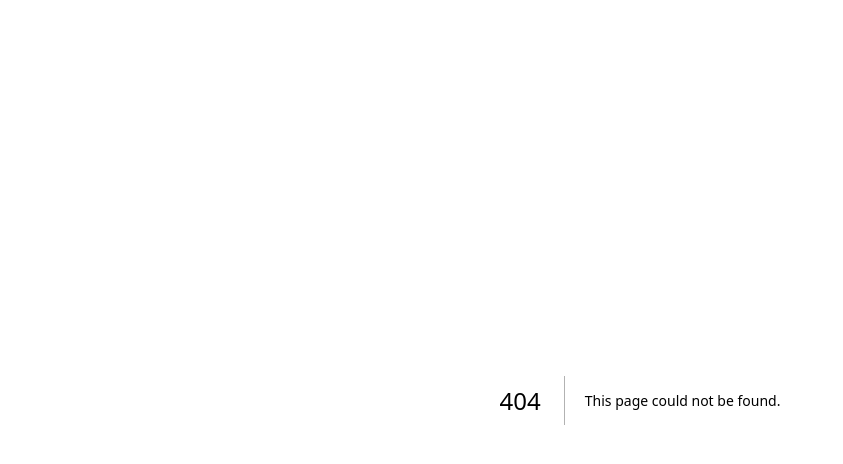
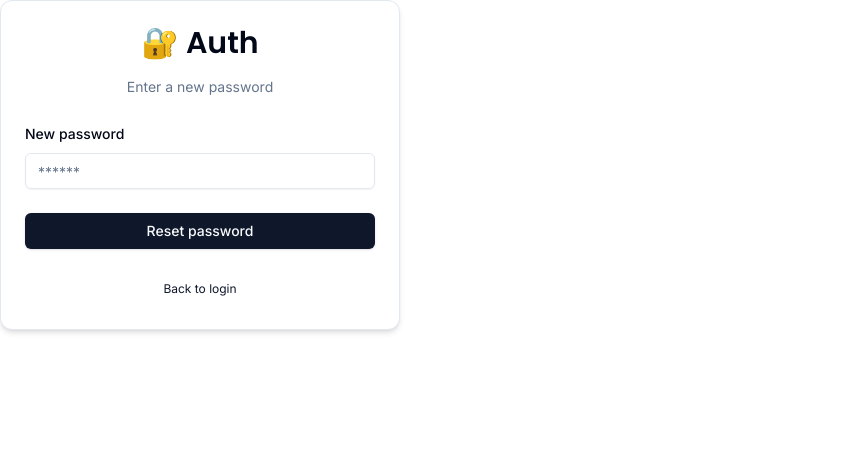
Before and after one commit to ahoang2502/auth, a Next.js app: page /auth/new-password in a window 1280 px wide. Before the commit this address had no page. Shown: the top 464 px of the page, without its empty margins (0-843 px from the left). Built offline with nearby package versions, Linux system fonts and the light colour scheme.

Commit message:
reset-password form

```diff
--- /dev/null
+++ b/actions/new-password.ts
@@ -0,0 +1,47 @@
+"use server";
+
+import * as z from "zod";
+import bcrypt from "bcryptjs";
+
+import { NewPasswordSchema } from "@/schemas";
+import { getPasswordResetTokenByToken } from "@/data/password-reset-token";
+import { getUserByEmail } from "@/data/user";
+import { db } from "@/lib/db";
+
+export const newPassword = async (
+	values: z.infer<typeof NewPasswordSchema>,
+	token?: string | null
+) => {
+	if (!token) return { error: "Missing token" };
+
+	const validatedFields = NewPasswordSchema.safeParse(values);
+	if (!validatedFields.success) return { error: "Invalid fields!" };
+
+	const { password } = validatedFields.data;
+
+	const existingToken = await getPasswordResetTokenByToken(token);
+	if (!existingToken) return { error: "Invalid token" };
+
+	const hasExpired = new Date(existingToken.expires) < new Date();
+	if (hasExpired) return { error: "Token has expired!" };
+
+	const existingUser = await getUserByEmail(existingToken.email);
+	if (!existingUser) return { error: "Email does not exist" };
+
+	const hashedPassword = await bcrypt.hash(password, 10);
+
+	await db.user.update({
+		where: {
+			id: existingUser.id,
+		},
+		data: { password: hashedPassword },
+	});
+
+	await db.passwordResetToken.delete({
+		where: {
+			token,
+		},
+	});
+
+	return { success: "Password updated!" };
+};
--- /dev/null
+++ b/app/auth/new-password/page.tsx
@@ -0,0 +1,9 @@
+import React from "react";
+
+import { NewPasswordForm } from "@/components/auth/NewPasswordForm";
+
+const NewPasswordPage = () => {
+	return <NewPasswordForm />;
+};
+
+export default NewPasswordPage;
--- /dev/null
+++ b/components/auth/NewPasswordForm.tsx
@@ -0,0 +1,92 @@
+"use client";
+
+import { zodResolver } from "@hookform/resolvers/zod";
+import { useSearchParams } from "next/navigation";
+import { useState, useTransition } from "react";
+import { useForm } from "react-hook-form";
+import * as z from "zod";
+
+import { newPassword } from "@/actions/new-password";
+import { NewPasswordSchema } from "@/schemas";
+import { FormError } from "../FormError";
+import { FormSuccess } from "../FormSuccess";
+import { Button } from "../ui/button";
+import {
+	Form,
+	FormControl,
+	FormField,
+	FormItem,
+	FormLabel,
+	FormMessage,
+} from "../ui/form";
+import { Input } from "../ui/input";
+import { CardWrapper } from "./CardWrapper";
+
+export const NewPasswordForm = () => {
+	const [isPending, startTransition] = useTransition();
+	const [error, setError] = useState<string | undefined>("");
+	const [success, setSuccess] = useState<string | undefined>("");
+
+	const searchParams = useSearchParams();
+	const token = searchParams.get("token");
+
+	const form = useForm<z.infer<typeof NewPasswordSchema>>({
+		resolver: zodResolver(NewPasswordSchema),
+		defaultValues: {
+			password: "",
+		},
+	});
+
+	const onSubmit = (values: z.infer<typeof NewPasswordSchema>) => {
+		setError("");
+		setSuccess("");
+
+		startTransition(() => {
+			newPassword(values, token).then((data) => {
+				setError(data?.error);
+				setSuccess(data?.success);
+			});
+		});
+	};
+
+	return (
+		<CardWrapper
+			headerLabel="Enter a new password"
+			backButtonLabel="Back to login"
+			backButtonHref="/auth/login"
+		>
+			<Form {...form}>
+				<form onSubmit={form.handleSubmit(onSubmit)} className="space-y-6 ">
+					<div className="space-y-4">
+						<FormField
+							control={form.control}
+							name="password"
+							render={({ field }) => (
+								<FormItem>
+									<FormLabel>New password</FormLabel>
+
+									<FormControl>
+										<Input
+											{...field}
+											placeholder="******"
+											type="password"
+											disabled={isPending}
+										/>
+									</FormControl>
+
+									<FormMessage />
+								</FormItem>
+							)}
+						/>
+					</div>
+
+					<FormError message={error} />
+					<FormSuccess message={success} />
+					<Button type="submit" className="w-full " disabled={isPending}>
+						Reset password
+					</Button>
+				</form>
+			</Form>
+		</CardWrapper>
+	);
+};
--- a/routes.ts
+++ b/routes.ts
@@ -15,6 +15,7 @@
 	"/auth/register",
 	"/auth/error",
 	"/auth/reset",
+	"/auth/new-password",
 ];
 
 /**
--- a/schemas/index.ts
+++ b/schemas/index.ts
@@ -20,3 +20,7 @@
 export const ResetSchema = z.object({
 	email: z.string().email({ message: "Email is required" }),
 });
+
+export const NewPasswordSchema = z.object({
+	password: z.string().min(6, { message: "Min of 6 characters required" }),
+});
```
